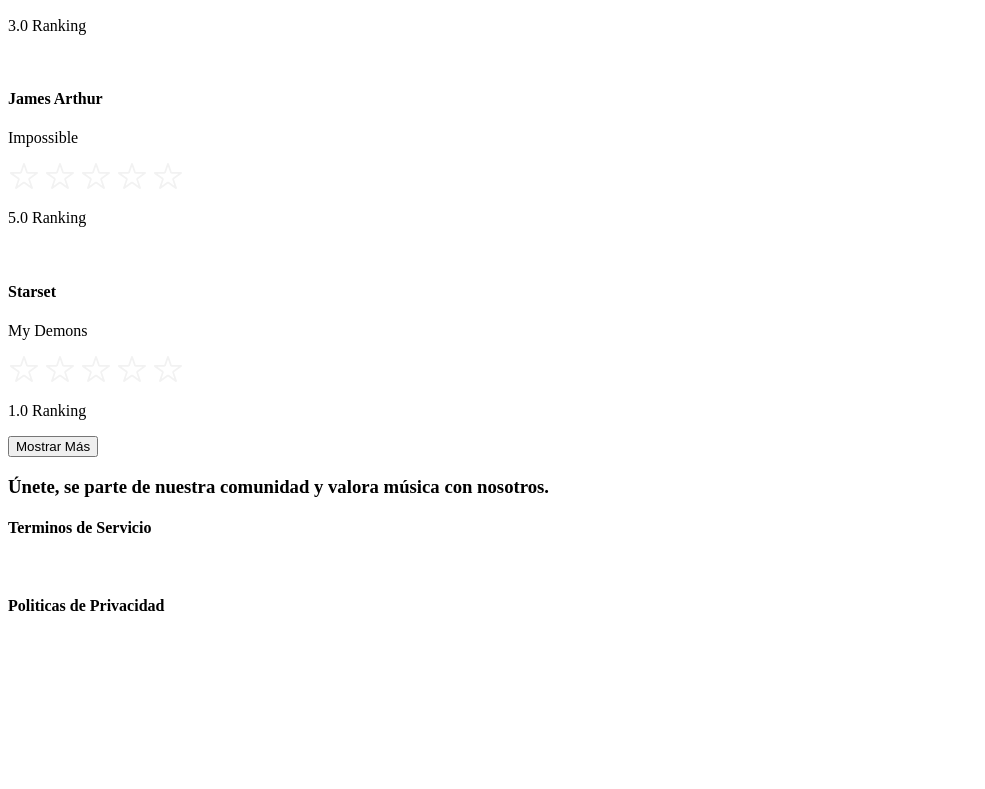
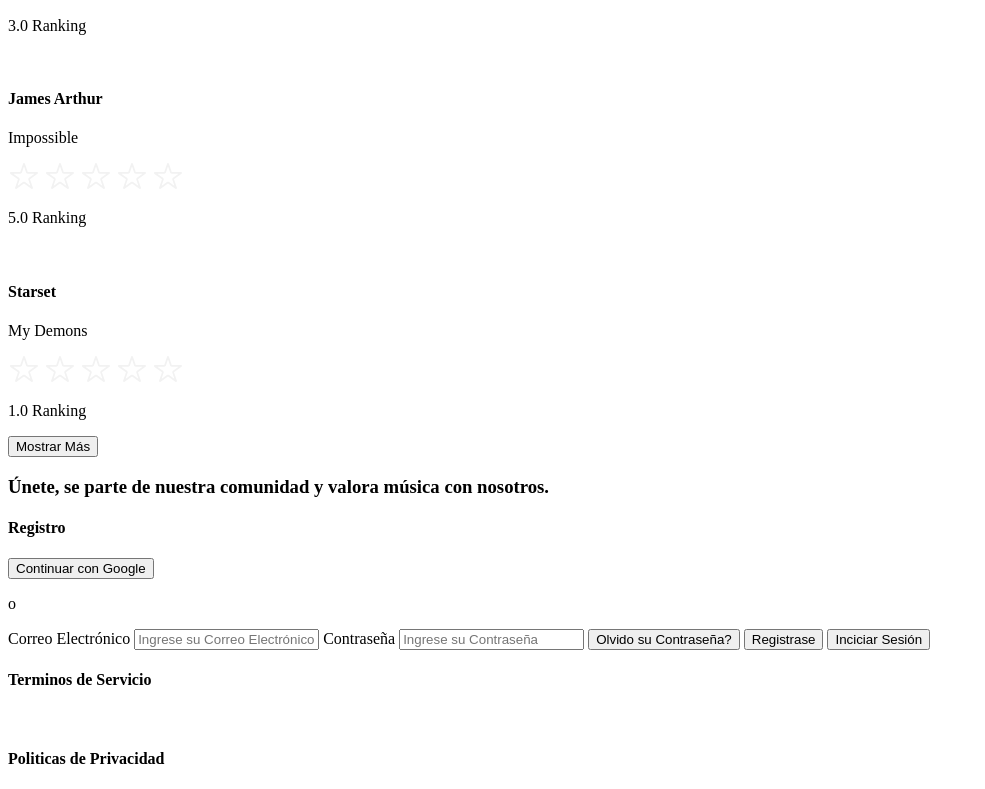
Before and after one commit to Josuwu18/pagina_de_valoracion_musical, a plain HTML site: page index.html in a window 1280 px wide. Shown: the part 1491-2280 px from the top of the page, without its empty margins (0-985 px from the left). Before the commit the page ends 2128 px from the top, so only its background shows below. Drawn offline with Linux system fonts and the light colour scheme.

Commit message:
Adicion de la Sección de Registro en HTML

```diff
--- a/index.html
+++ b/index.html
@@ -239,7 +239,18 @@
         <section>
             <h3>Únete, se parte de nuestra comunidad y valora música con nosotros.</h3>
             <div>
-
+                <h4>Registro</h4>
+                <button>Continuar con Google</button>
+                <p>o</p>
+                <form action="">
+                    <label for="">Correo Electrónico</label>
+                    <input type="text" placeholder="Ingrese su Correo Electrónico">
+                    <label for="">Contraseña</label>
+                    <input type="text" placeholder="Ingrese su Contraseña">
+                    <input type="button" value="Olvido su Contraseña?">
+                    <input type="button" value="Registrase">
+                    <input type="button" value="Inciciar Sesión">
+                </form>
             </div>
         </section>
 
```
